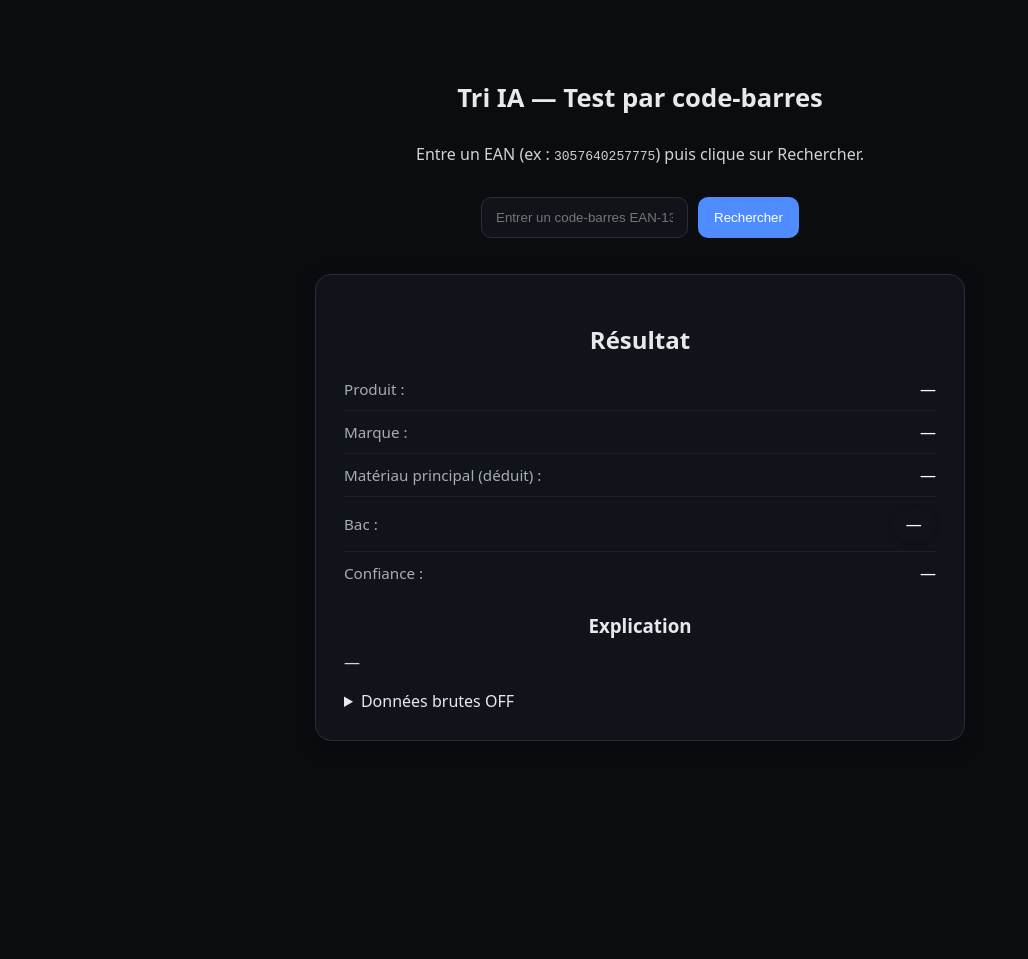
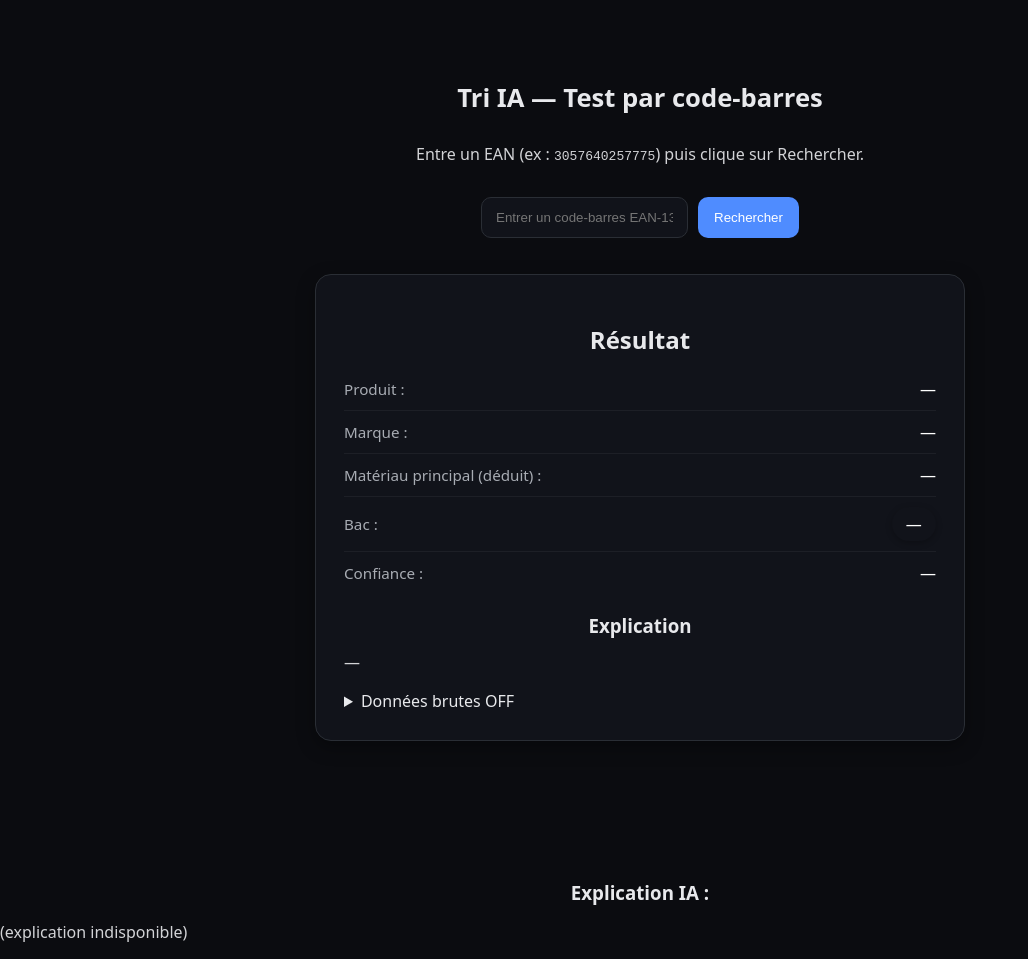
Before and after one commit to emericmnl/tri_app, a website: page index.html in a window 1280 px wide. Shown: the whole page, without its empty margins (0-1028 px from the left). Before the commit the page ends 880 px from the top, so only its background shows below. Drawn offline with Linux system fonts and the light colour scheme.

Commit message:
Update index V2.html

```diff
--- a/index.html
+++ b/index.html
@@ -34,9 +34,13 @@
   <div class="spinner"></div>
   <p>Recherche en cours...</p>
 </div>
-
   </main>
-
   <script src="script.js"></script>
 </body>
+  <!-- Zone où l'explication IA s'affichera -->
+<div style="margin-top: 20px;">
+  <h3>Explication IA :</h3>
+  <p id="explication-text">(explication indisponible)</p>
+</div>
+
 </html>
```
